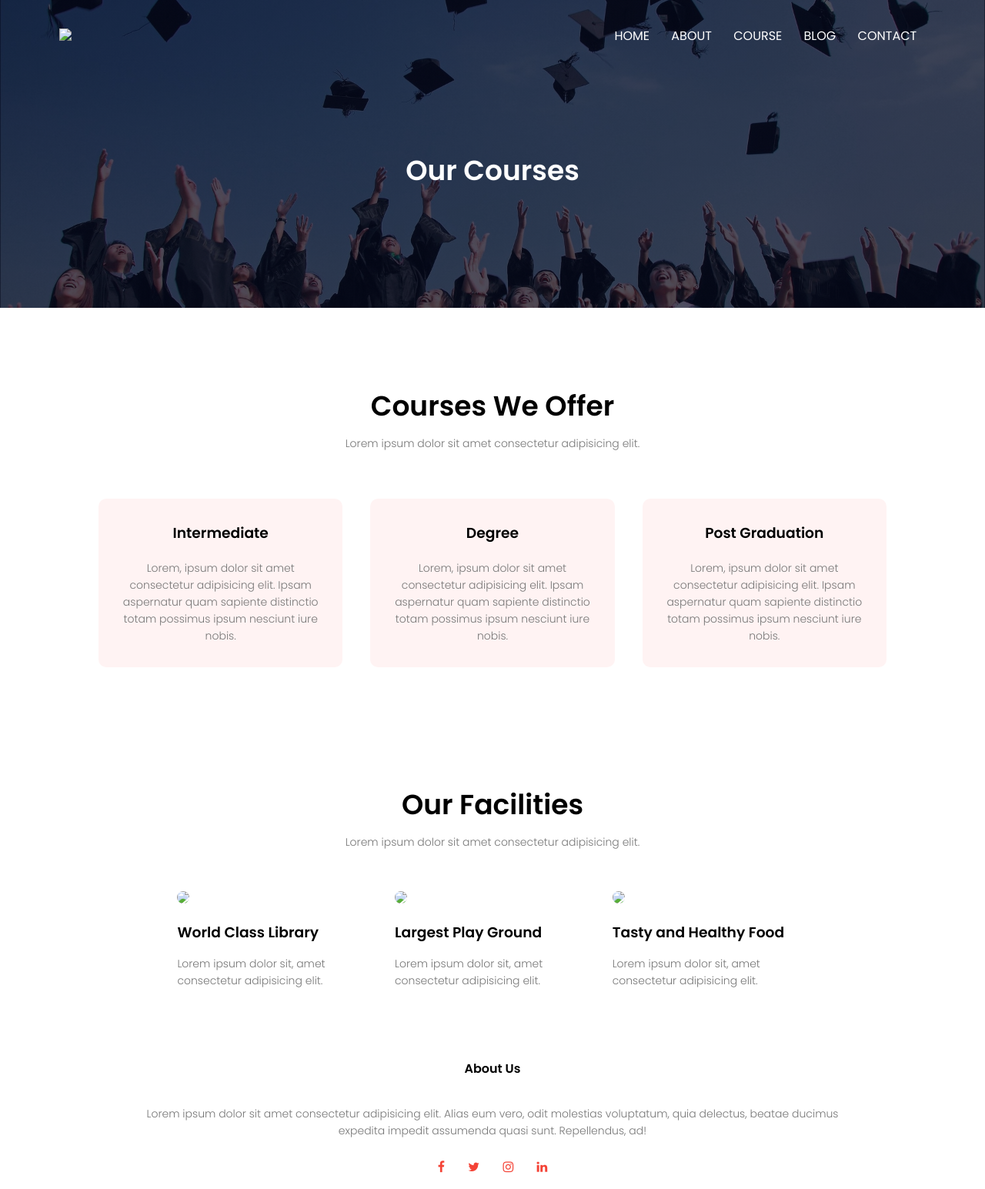
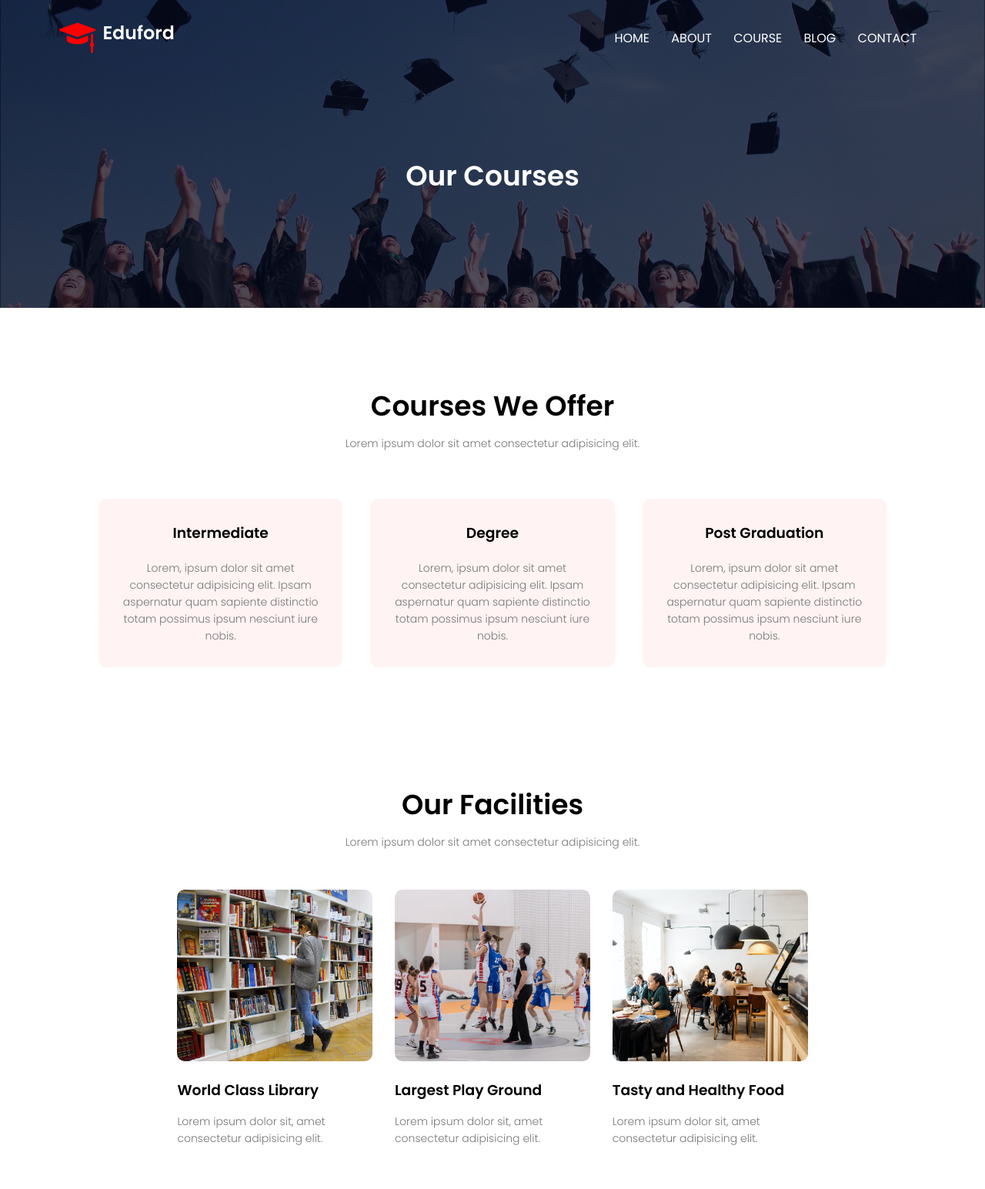
Before and after one commit to fardeenjoad/university1, a plain HTML site: page indexcourse.html in a window 1280 px wide. Shown: the top 1545 px of the page at 77% size. Drawn offline with Linux system fonts and the light colour scheme; files whose address does not match are found by name.

Commit message:
Update indexcourse.html

```diff
--- a/indexcourse.html
+++ b/indexcourse.html
@@ -13,7 +13,7 @@
 <body>
     <section class="sub-header">
         <nav>
-            <a href="university.html"><img src="eduford_img/logo.png" ></a>
+            <a href="university.html"><img src="./image/logo.png" ></a>
             <div class="nav-links" id="nav-links">
                 <i class="fa fa-times" onclick="hideMenu()"></i>
                 <ul>
@@ -60,19 +60,19 @@
 
     <div class="row">
         <div class="facilities-col">
-            <img src="eduford_img/library.png">
+            <img src="./image/library.png">
             <h3>World Class Library</h3>
             <p>Lorem ipsum dolor sit, amet consectetur adipisicing elit.</p>
 
         </div>
         <div class="facilities-col">
-            <img src="eduford_img/basketball.png">
+            <img src="./image/basketball.png">
             <h3>Largest Play Ground</h3>
             <p>Lorem ipsum dolor sit, amet consectetur adipisicing elit.</p>
 
         </div>
         <div class="facilities-col">
-            <img src="eduford_img/cafeteria.png">
+            <img src="./image/cafeteria.png">
             <h3>Tasty and Healthy Food</h3>
             <p>Lorem ipsum dolor sit, amet consectetur adipisicing elit.</p>
 
```
